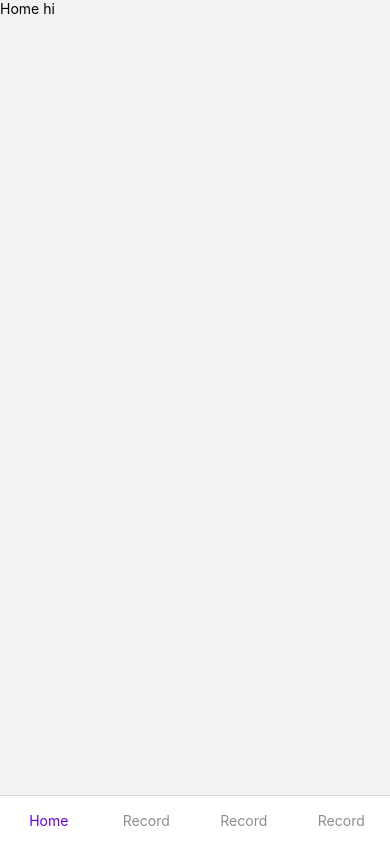
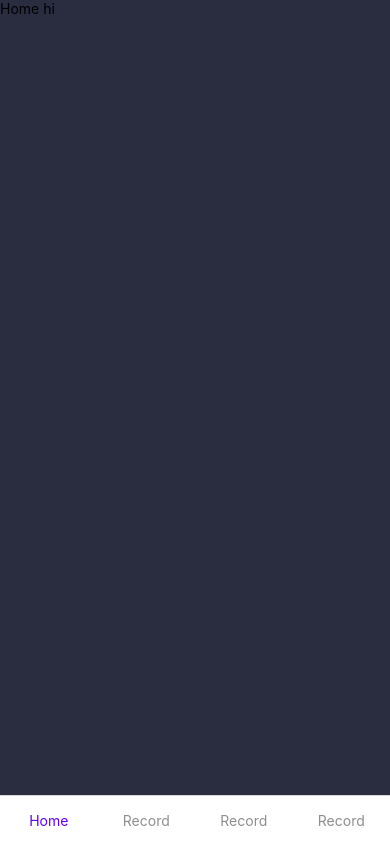
Before and after one commit to lumpenop/nodam, a React Native app: screen / in a window 390 px wide. Built offline with nearby package versions, Linux system fonts and the light colour scheme.

Commit message:
feat: main theme

```diff
--- a/App.tsx
+++ b/App.tsx
@@ -1,13 +1,22 @@
-import {NavigationContainer} from '@react-navigation/native';
+import {DefaultTheme, NavigationContainer} from '@react-navigation/native';
 import React from 'react';
 import {StatusBar} from 'react-native';
 import {Provider as JotaiProvider} from 'jotai';
 import RootStack from 'src/navigations/root.stack';
 
+const MyTheme = {
+  ...DefaultTheme,
+  colors: {
+    ...DefaultTheme.colors,
+    primary: 'rgb(255, 45, 85)',
+    background: '#2A2C40',
+  },
+};
+
 const App = () => {
   return (
     <JotaiProvider>
-      <NavigationContainer>
+      <NavigationContainer theme={MyTheme}>
         <StatusBar hidden />
         <RootStack />
       </NavigationContainer>
```
